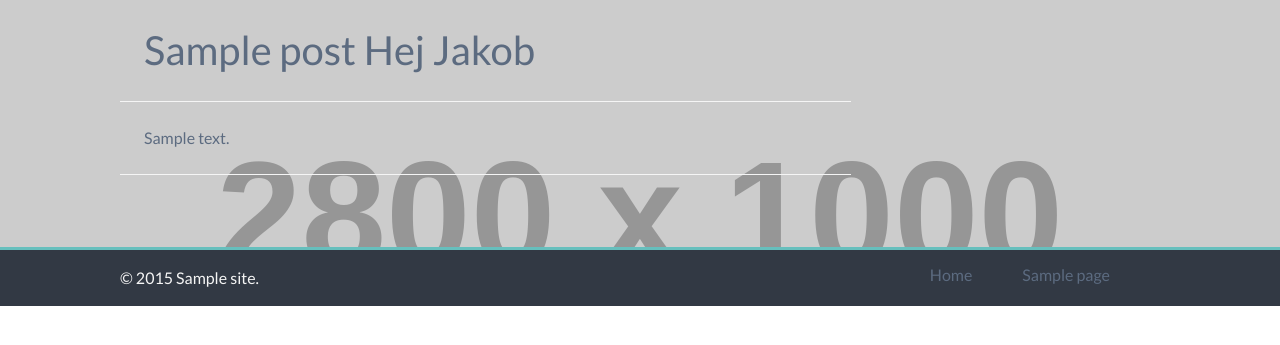
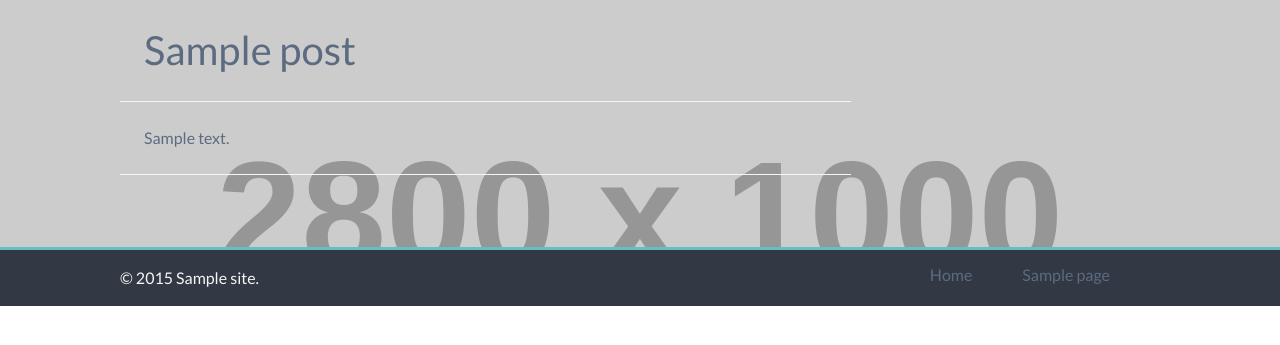
Before and after one commit to kragej/ativo, a WordPress theme: template themes/bones/page.php in a window 1280 px wide. Shown: the part 50-395 px from the top of the page. Run offline with PHP 8.4 and a stand-in for WordPress, Linux system fonts and the light colour scheme; the site name, menu and one post (Sample post) are stand-ins, and other content is empty; grey boxes labelled with a size stand in for pictures from a placeholder-image service; some libraries are stand-ins or nearby versions.

Commit message:
Removed dummy text

```diff
--- a/themes/bones/page.php
+++ b/themes/bones/page.php
@@ -12,7 +12,7 @@
 
 								<header class="article-header">
 
-									<h1 class="page-title" itemprop="headline"><?php the_title(); ?> Hej Jakob</h1>
+									<h1 class="page-title" itemprop="headline"><?php the_title(); ?></h1>
 
 									<!--
 									<p class="byline vcard">
```
